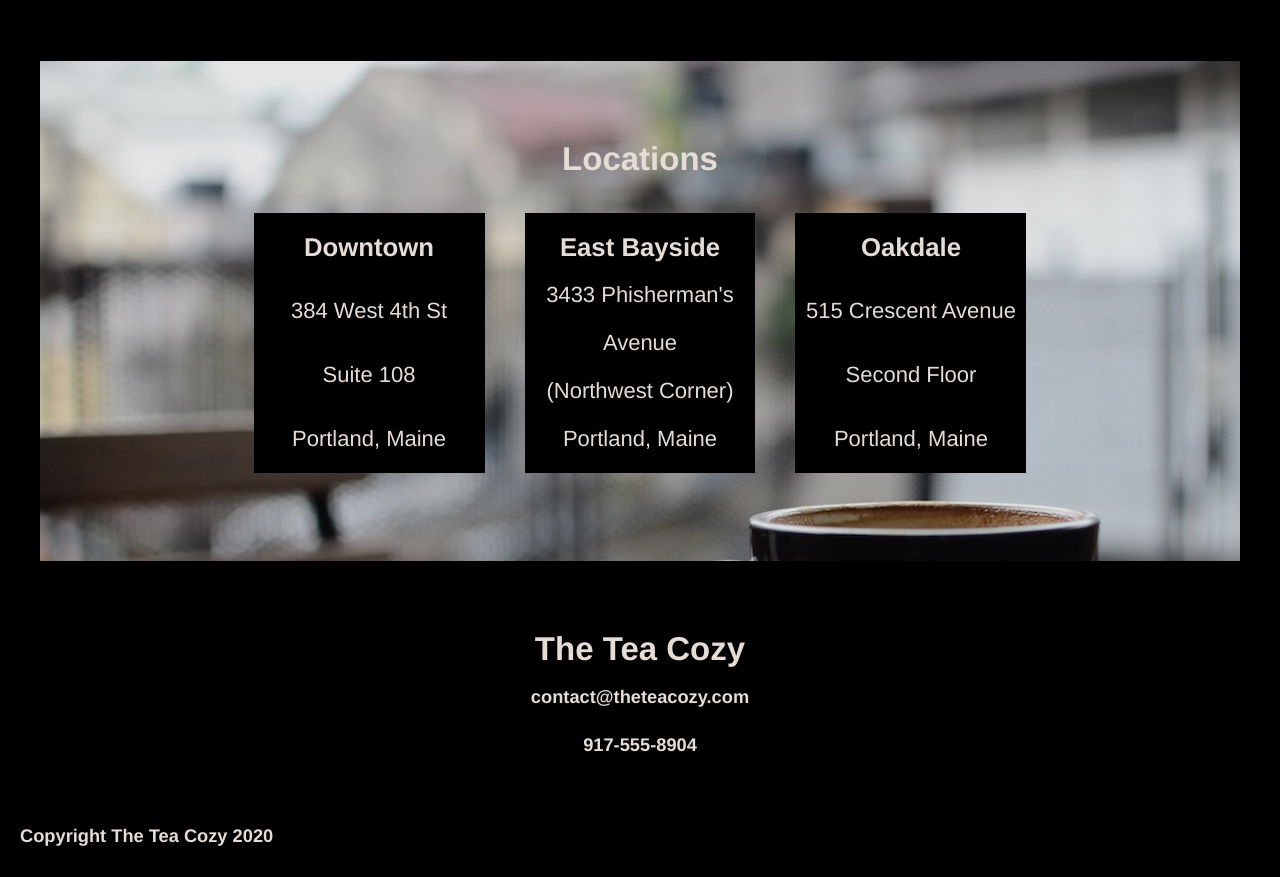
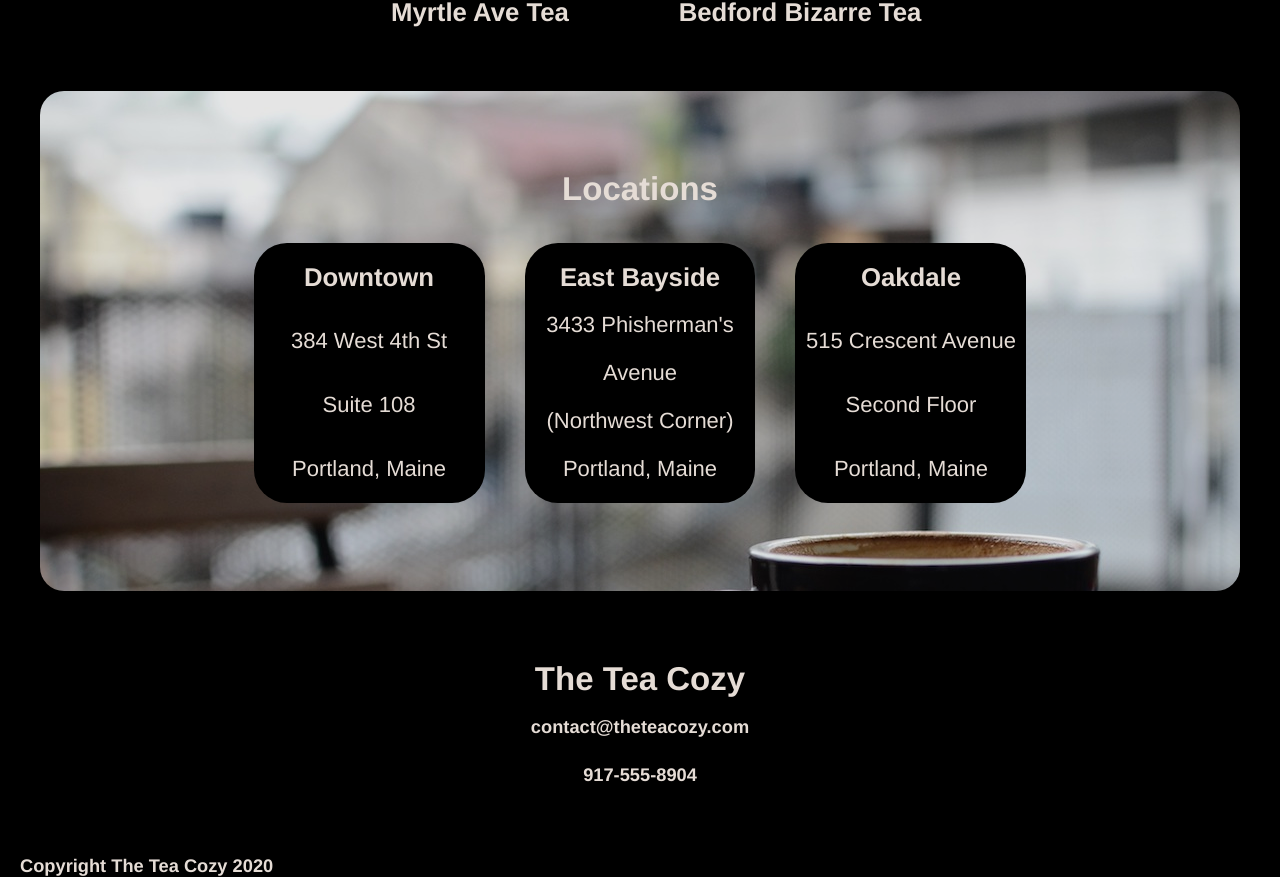
Before and after one commit to alexanderboone/Tea-Cozy-Cafe, a plain HTML site: page index.html in a window 1280 px wide. Shown: the part 1443-2320 px from the top of the page. Before the commit the page ends 2290 px from the top, so only its background shows below. Drawn offline with Linux system fonts and the light colour scheme.

Commit message:
added offset to main/footer sections and added border radius to images

```diff
--- a/resources/css/styles.css
+++ b/resources/css/styles.css
@@ -52,7 +52,7 @@ nav li {
 
 main {
     position: relative;
-    top: 70px;
+    top: 100px;
     width: 100%;
     display: flex;
     flex-direction: column;
@@ -72,6 +72,7 @@ main {
     display: flex;
     align-items: center;
     background-image: url("../images/img-mission-background.jpg");
+    border-radius: 1.5rem;
 }
 
 .mission .heading {
@@ -97,6 +98,7 @@ main {
     height: 200px;
     width: 300px;
     margin: 10px 10px;
+    border-radius: 1.5rem;
 }
 
 /* Locations Subsection */
@@ -105,6 +107,7 @@ main {
     height: 500px;
     width: 1200px;
     background-image: url("../images/img-locations-background.jpg");
+    border-radius: 1.5rem;
     display: flex;
     align-items: center;
     justify-content: center;
@@ -126,13 +129,14 @@ main {
     opacity: 1;
     justify-content: space-between;
     line-height: 3rem;
+    border-radius: 1.5em;
 }
 
 /* Footer Formatting */
 
 footer {
     position: relative;
-    top: 70px;
+    top: 100px;
     margin-top: 5%;
 }
 
```
